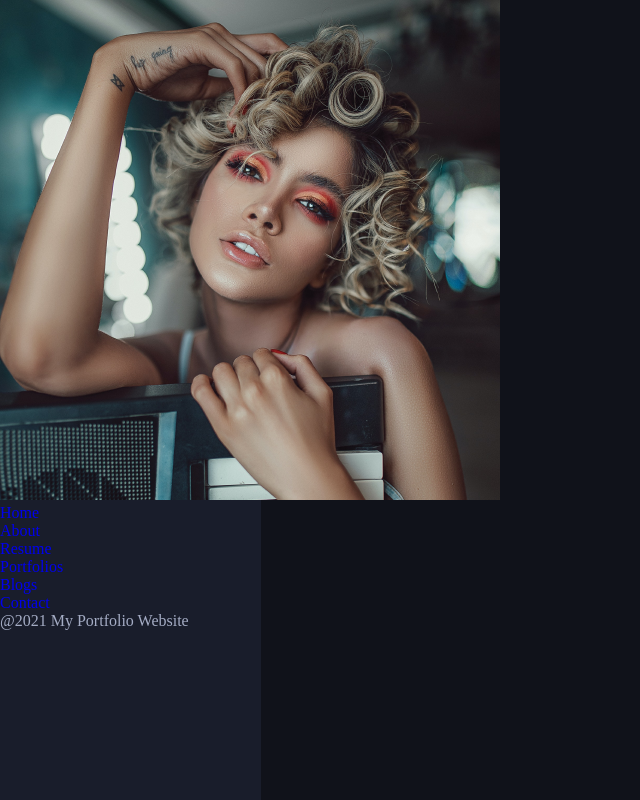
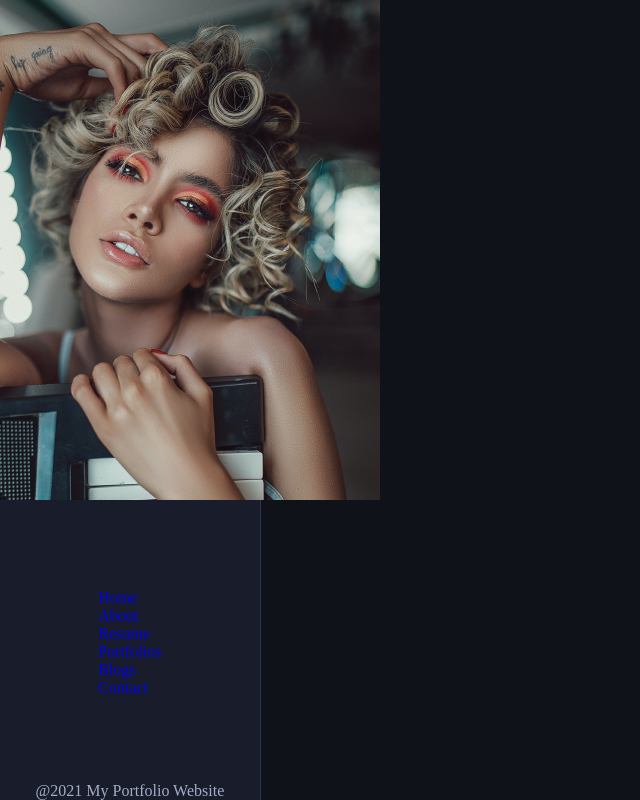
Before and after one commit to tomaszdanczak/portfolio-by-maclinz, a React (Create React App) app: page / in a window 1280 px wide. Shown: the whole page, without its empty margins (0-640 px from the left). Built offline with nearby package versions, Linux system fonts and the light colour scheme.

Commit message:
feat: add styles to the Navigation container

```diff
--- a/src/Components/Navigation.jsx
+++ b/src/Components/Navigation.jsx
@@ -50,6 +50,13 @@ function Navigation() {
   );
 }
 
-const NavigationStyled = styled.nav``;
+const NavigationStyled = styled.nav`
+  display: flex;
+  justify-content: space-between;
+  flex-direction: column;
+  align-items: center;
+  height: 100%;
+  width: 100%;
+  border-right: 1px solid var(--border-color);`;
 
 export default Navigation;
```
